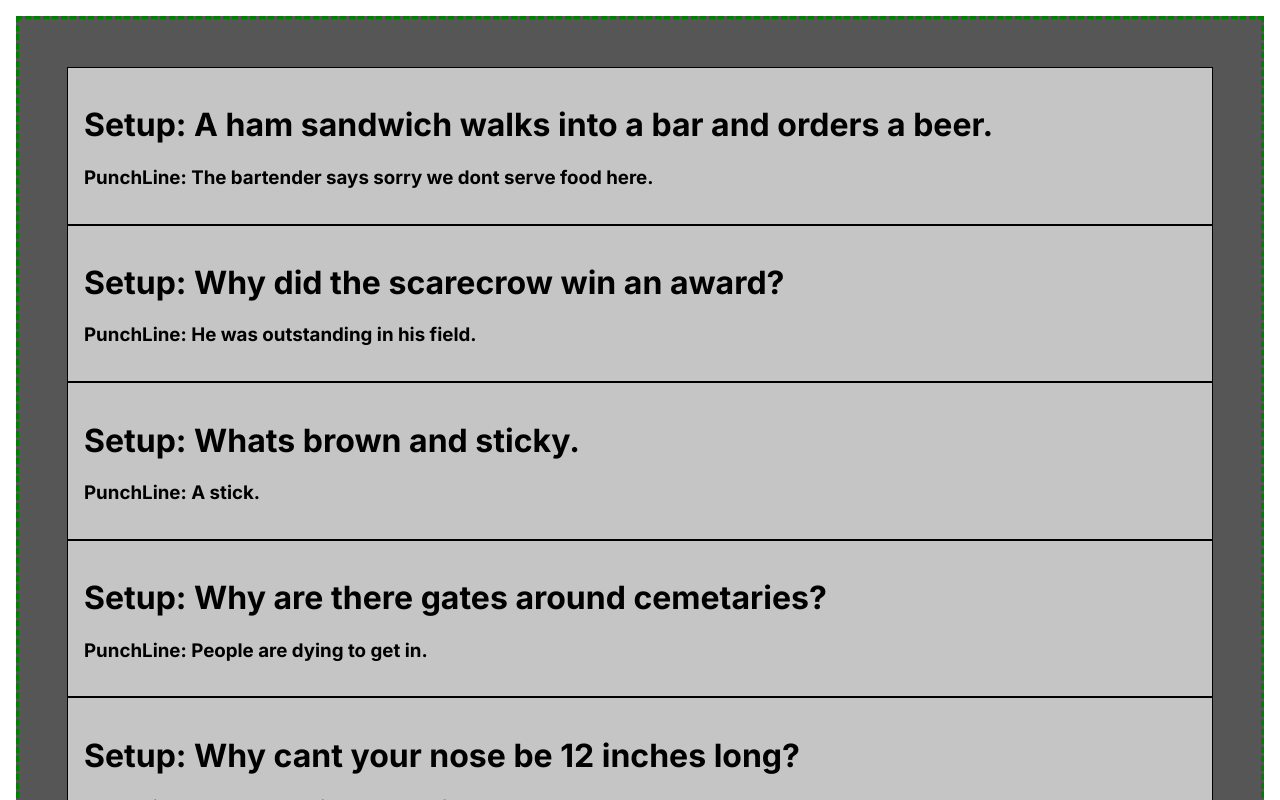
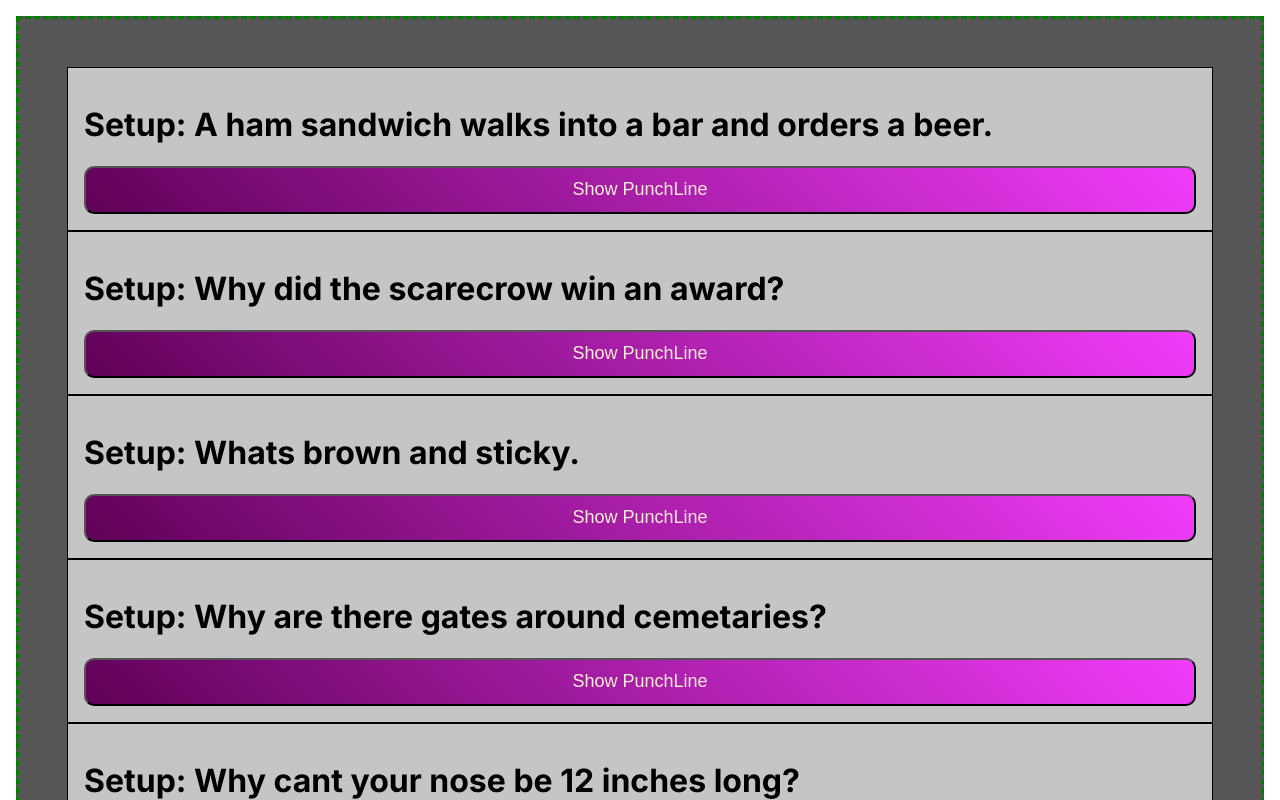
Before and after one commit to brandonfelty/react_tutorial, a React (Create React App) app: page /jokes in a window 1280 px wide. Shown: the top 800 px of the page. Built offline with nearby package versions, Linux system fonts and the light colour scheme.

Commit message:
allows user to toggle punchline

```diff
--- a/src/components/Joke.jsx
+++ b/src/components/Joke.jsx
@@ -1,10 +1,19 @@
 import React from 'react';
 
 const Joke = (props) => {
+  const [ isShown, setIsShown ] = React.useState(false);
+
+  const toggleShown = (e) => {
+    e.preventDefault();
+    setIsShown(prev => !prev);
+  };
+
+
   return (
     <div className='joke'>
       <h1>Setup: {props.setup}</h1>
-      <h3>PunchLine: {props.punchline}</h3>
+      <button onClick={toggleShown} >Show PunchLine</button>
+      { isShown && <h3>PunchLine: {props.punchline}</h3> }
     </div>
   )
 }
```
